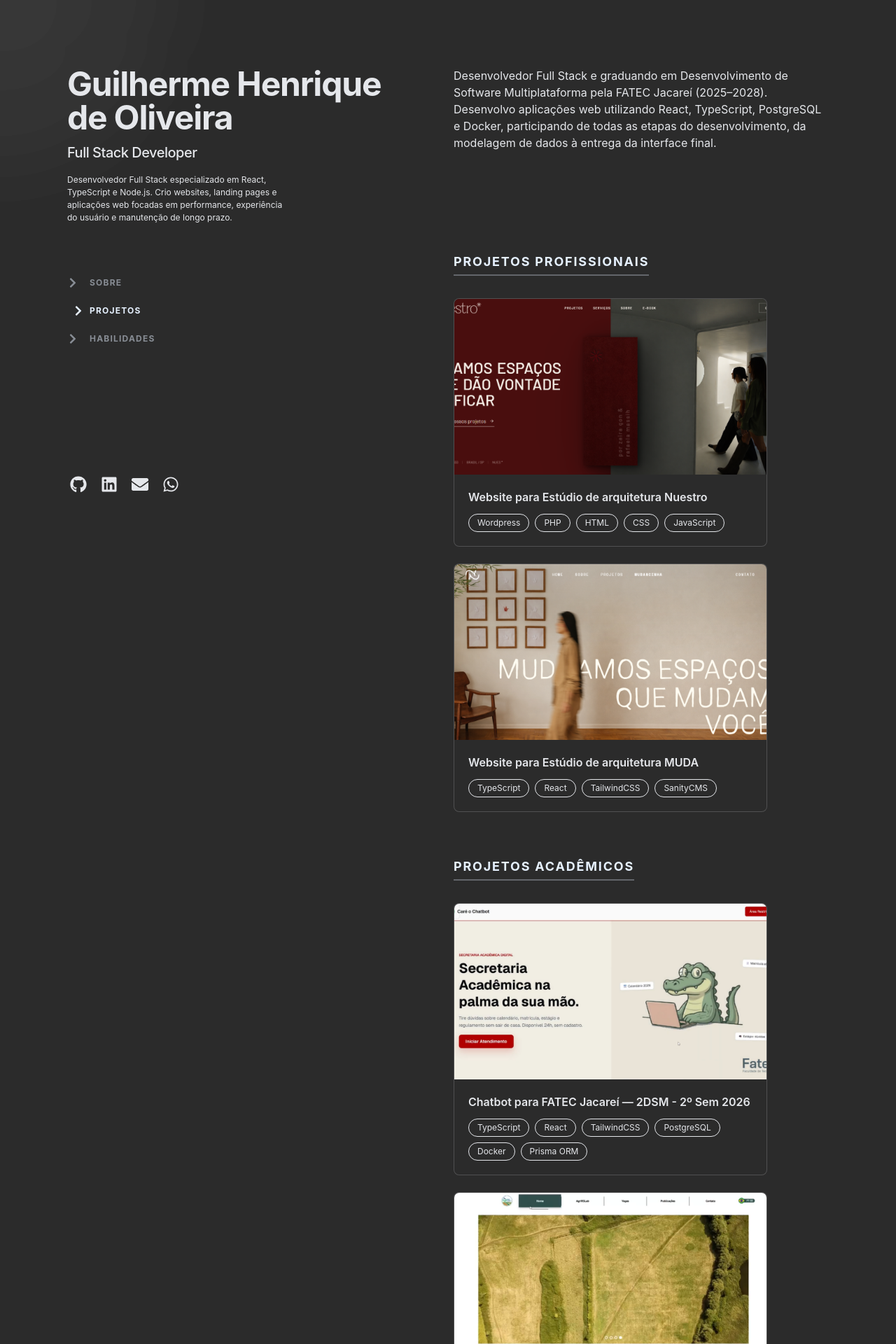
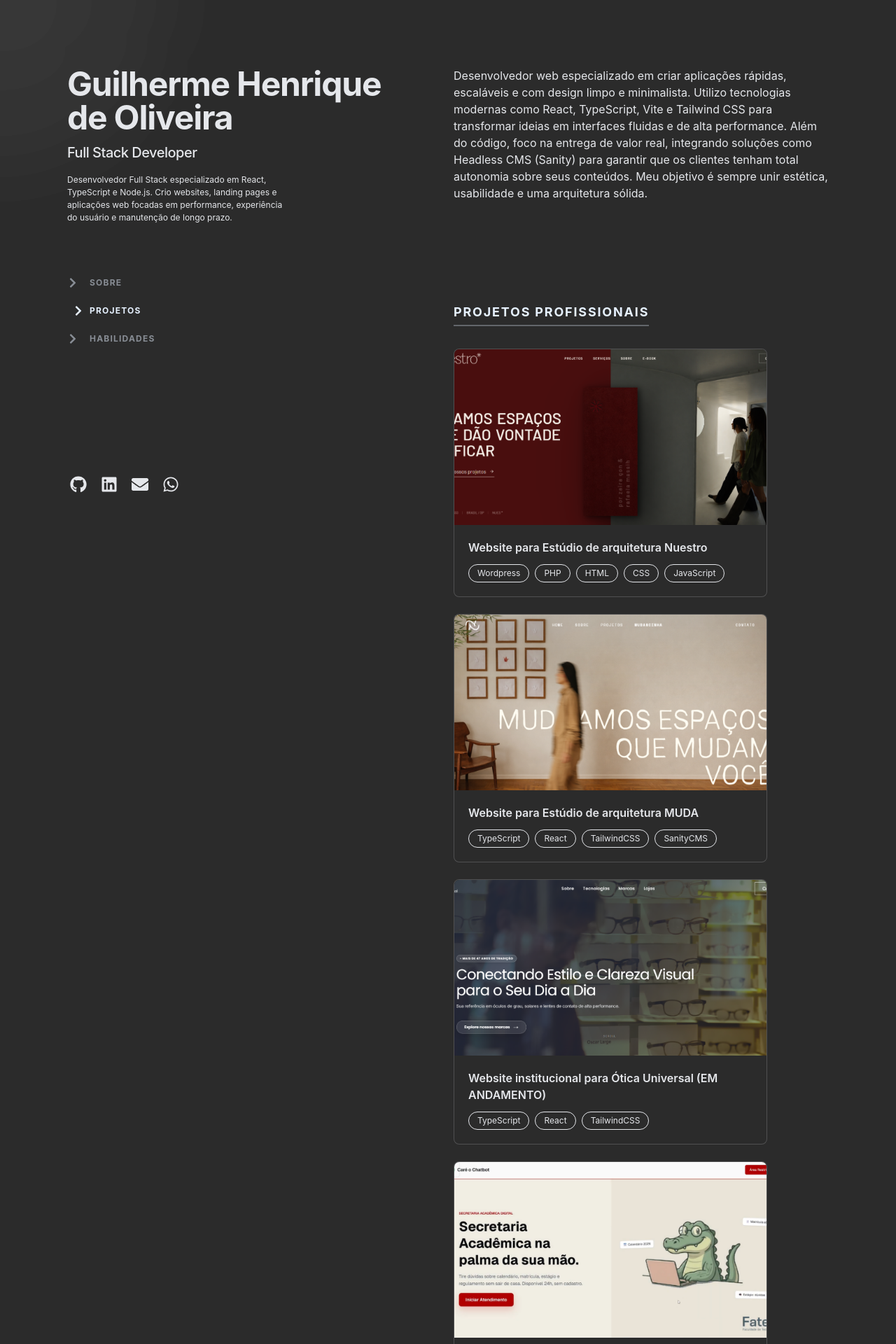
Before and after one commit to guioliv3/my-portfolio, a React app: page / in a window 1280 px wide. Shown: the top 1920 px of the page at 70% size. Built offline with nearby package versions, Linux system fonts and the light colour scheme; the HTML template or start-up script is replaced by a standard one.

Commit message:
feature/fix: ajuste portfólio e adição de novo projeto.

```diff
--- a/src/data/projects.ts
+++ b/src/data/projects.ts
@@ -9,8 +9,47 @@ export type Project = {
   repo?: string;
 };
 
-export const projectsacademic: Project[] = [
-      {
+// export const projectsacademic: Project[] = [
+
+
+
+
+// ];
+
+export const projects: Project[] = [  {
+    id: 'nuestro-arquitetura',
+    title: 'Website para Estúdio de arquitetura Nuestro',
+    summary:
+      'Criação de um website para o estúdio de arquitetura Nuestro, focada em apresentar seus projetos e serviços de forma elegante e responsiva, e levar autonomia para o cliente na atualização de projetos.',
+    image: `${import.meta.env.BASE_URL}projectsimg/nuestro-arquitetura.png`,
+    tech: ['Wordpress', 'PHP', 'HTML', 'CSS', 'JavaScript'],
+    link: 'https://www.nuestro.com.br/',
+    repo: '',
+  },
+
+  {
+    id: 'estudio-muda',
+    title: 'Website para Estúdio de arquitetura MUDA',
+    summary:
+      'Criação de um website para o estúdio de arquitetura MUDA, focada em apresentar seus projetos e serviços de forma elegante e responsiva, e levar autonomia para o cliente na atualização de projetos.',
+    image: `${import.meta.env.BASE_URL}projectsimg/estudio-muda.png`,
+    tech: ['TypeScript', 'React', 'TailwindCSS', 'SanityCMS'],
+    link: 'https://www.estudiomuda.com.br/',
+    repo: '',
+  },
+
+{
+    id: 'otica-universal',
+    title: 'Website institucional para Ótica Universal (EM ANDAMENTO)',
+    summary:
+      'Criação de um website institucional para a Universal Ótica, focada em apresentar seus serviços, produtos, história e localização de forma elegante e responsiva.',
+    image: `${import.meta.env.BASE_URL}projectsimg/otica-universal.png`,
+    tech: ['TypeScript', 'React', 'TailwindCSS'],
+    link: 'https://otica-universal-website.vercel.app/',
+    repo: '',
+  },
+
+  {
     id: 'chatbot-fatec',
     title: 'Chatbot para FATEC Jacareí — 2DSM - 2º Sem 2026 ',
     summary:
@@ -32,27 +71,4 @@ export const projectsacademic: Project[] = [
   },
 
 
-
-];
-
-export const projects: Project[] = [  {
-    id: 'nuestro-arquitetura',
-    title: 'Website para Estúdio de arquitetura Nuestro',
-    summary:
-      'Criação de um website para o estúdio de arquitetura Nuestro, focada em apresentar seus projetos e serviços de forma elegante e responsiva, e levar autonomia para o cliente na atualização de projetos.',
-    image: `${import.meta.env.BASE_URL}projectsimg/nuestro-arquitetura.png`,
-    tech: ['Wordpress', 'PHP', 'HTML', 'CSS', 'JavaScript'],
-    link: 'https://www.nuestro.com.br/',
-    repo: '',
-  },
-
-  {
-    id: 'estudio-muda',
-    title: 'Website para Estúdio de arquitetura MUDA',
-    summary:
-      'Criação de um website para o estúdio de arquitetura MUDA, focada em apresentar seus projetos e serviços de forma elegante e responsiva, e levar autonomia para o cliente na atualização de projetos.',
-    image: `${import.meta.env.BASE_URL}projectsimg/estudio-muda.png`,
-    tech: ['TypeScript', 'React', 'TailwindCSS', 'SanityCMS'],
-    link: 'https://www.estudiomuda.com.br/',
-    repo: '',
-  },]
+]
--- a/src/sections/About.tsx
+++ b/src/sections/About.tsx
@@ -10,11 +10,7 @@ export default function About() {
       transition={{ duration: 0.6 }}
     >
       <p>
-        Desenvolvedor Full Stack e graduando em Desenvolvimento de Software
-        Multiplataforma pela FATEC Jacareí (2025–2028). Desenvolvo aplicações
-        web utilizando React, TypeScript, PostgreSQL e Docker, participando de
-        todas as etapas do desenvolvimento, da modelagem de dados à entrega da
-        interface final.
+        Desenvolvedor web especializado em criar aplicações rápidas, escaláveis e com design limpo e minimalista. Utilizo tecnologias modernas como React, TypeScript, Vite e Tailwind CSS para transformar ideias em interfaces fluidas e de alta performance. Além do código, foco na entrega de valor real, integrando soluções como Headless CMS (Sanity) para garantir que os clientes tenham total autonomia sobre seus conteúdos. Meu objetivo é sempre unir estética, usabilidade e uma arquitetura sólida.
       </p>
     </motion.div>
   );
--- a/src/sections/Projects.tsx
+++ b/src/sections/Projects.tsx
@@ -2,7 +2,7 @@ import { useState } from 'react';
 import { motion } from 'framer-motion';
 import ProjectCard from '../components/ProjectCard';
 import ProjectModal from '../components/ProjectModal';
-import { projects, projectsacademic, type Project } from '../data/projects';
+import { projects, type Project } from '../data/projects';
 
 export default function Projects() {
   const [activeProject, setActiveProject] = useState<Project | null>(null);
@@ -33,7 +33,7 @@ export default function Projects() {
 
 
       {/* Seção Acadêmica */}
-      <h3 className="mt-16 inline-block text-lg font-bold uppercase tracking-widest text-white after:mt-1 after:block after:h-[2px] after:w-full after:bg-white/30">
+      {/* <h3 className="mt-16 inline-block text-lg font-bold uppercase tracking-widest text-white after:mt-1 after:block after:h-[2px] after:w-full after:bg-white/30">
   Projetos Acadêmicos
 </h3>
 
@@ -45,7 +45,7 @@ export default function Projects() {
             onClick={() => setActiveProject(project)}
           />
         ))}
-      </div>
+      </div> */}
 
 
 
--- a/vite.config.ts
+++ b/vite.config.ts
@@ -3,7 +3,7 @@ import react from '@vitejs/plugin-react'
 import tailwindcss from '@tailwindcss/vite'
 
 export default defineConfig({
-  base: '/',
+  base: '/ra2581392523026/',
   plugins: [
     react(),
     tailwindcss(),
```
Also changed, not shown: public/projectsimg/otica-universal.png (added).
